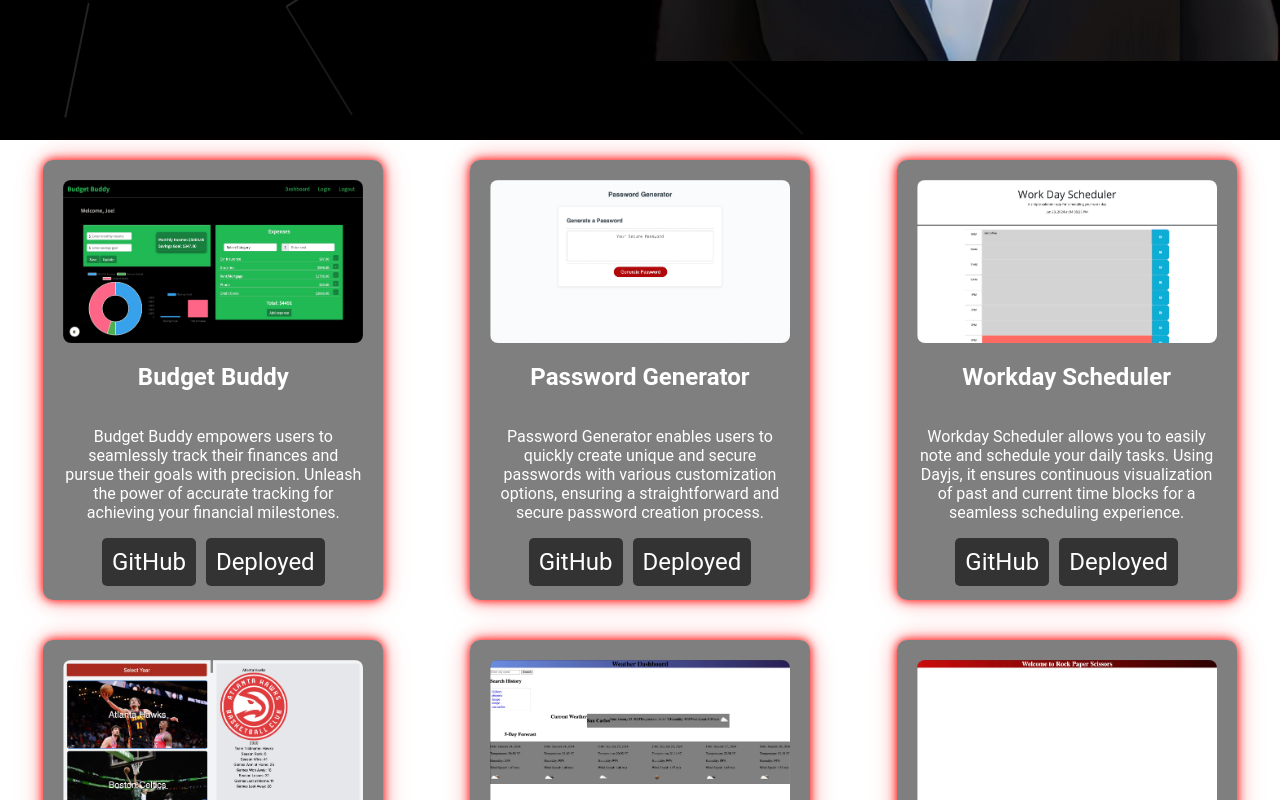
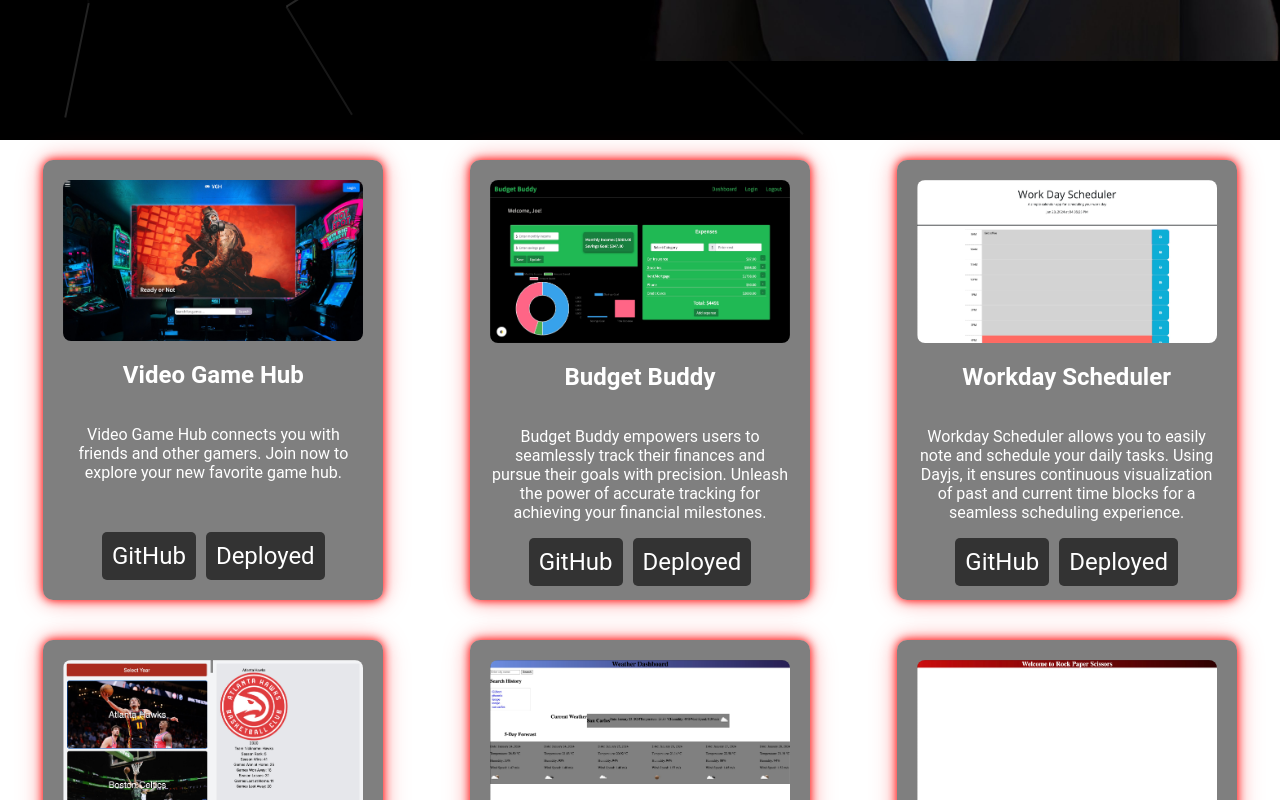
Before and after one commit to HenegarCodes/React-Portfolio, a React (Vite) app: page / in a window 1280 px wide. Shown: the part 660-1460 px from the top of the page. Built offline with nearby package versions, Linux system fonts and the light colour scheme.

Commit message:
udating 1 prioject and my resume pdf

```diff
--- a/src/components/Projects.jsx
+++ b/src/components/Projects.jsx
@@ -5,6 +5,17 @@ import './projects.css';
 const Projects = () => {
   return (
     <div className="projects-section" id="Projects">
+
+<div className="project-card">
+        <img src="/vgh.jpg" alt="Project 2" />
+        <h2>Video Game Hub</h2>
+        <p>
+          Video Game Hub connects you with friends and other gamers. Join now to explore your new favorite game hub. </p>
+        <div className="project-buttons">
+          <a href="https://github.com/HenegarCodes/video-game-hub" className="github-button">GitHub</a>
+          <a href="https://video-game-hub.onrender.com/" className="deployed-button">Deployed</a>
+        </div>
+      </div>
       <div className="project-card">
         <img src="/BudgetBuddy.jpg" alt="Project 1" />
         <h2>Budget Buddy</h2>
@@ -13,17 +24,6 @@ const Projects = () => {
         <div className="project-buttons">
           <a href="https://github.com/HenegarCodes/budget-tracker-team-5" className="github-button">GitHub</a>
           <a href="https://app-budget-buddy-17170e451f60.herokuapp.com/" className="deployed-button">Deployed</a>
-        </div>
-      </div>
-
-      <div className="project-card">
-        <img src="/PasswordGenerator.jpg" alt="Project 2" />
-        <h2>Password Generator</h2>
-        <p>
-          Password Generator enables users to quickly create unique and secure passwords with various customization options, ensuring a straightforward and secure password creation process. </p>
-        <div className="project-buttons">
-          <a href="https://github.com/HenegarCodes/passwordGenerator" className="github-button">GitHub</a>
-          <a href="https://henegarcodes.github.io/passwordGenerator/" className="deployed-button">Deployed</a>
         </div>
       </div>
 
```
Also changed, not shown: public/vgh.jpg (added), 1 other file (tests, documents, lock files or other folders).
